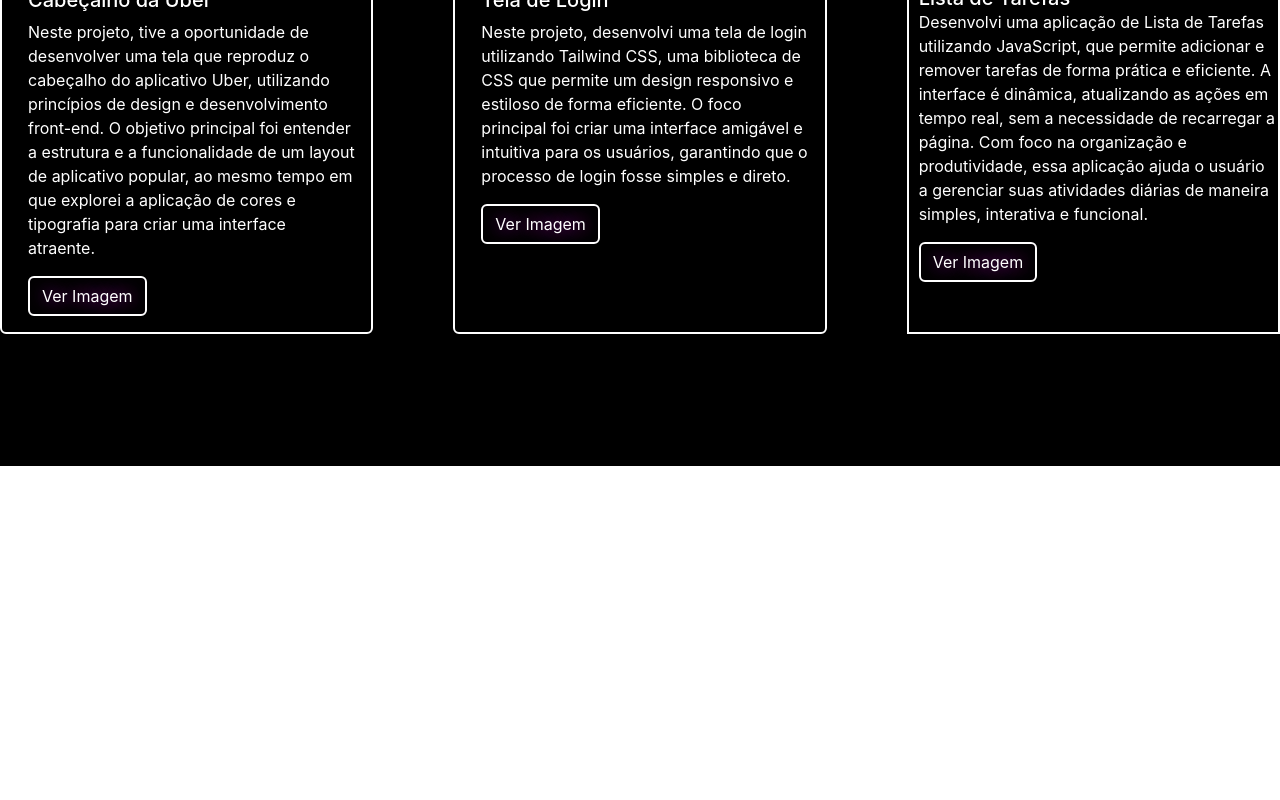
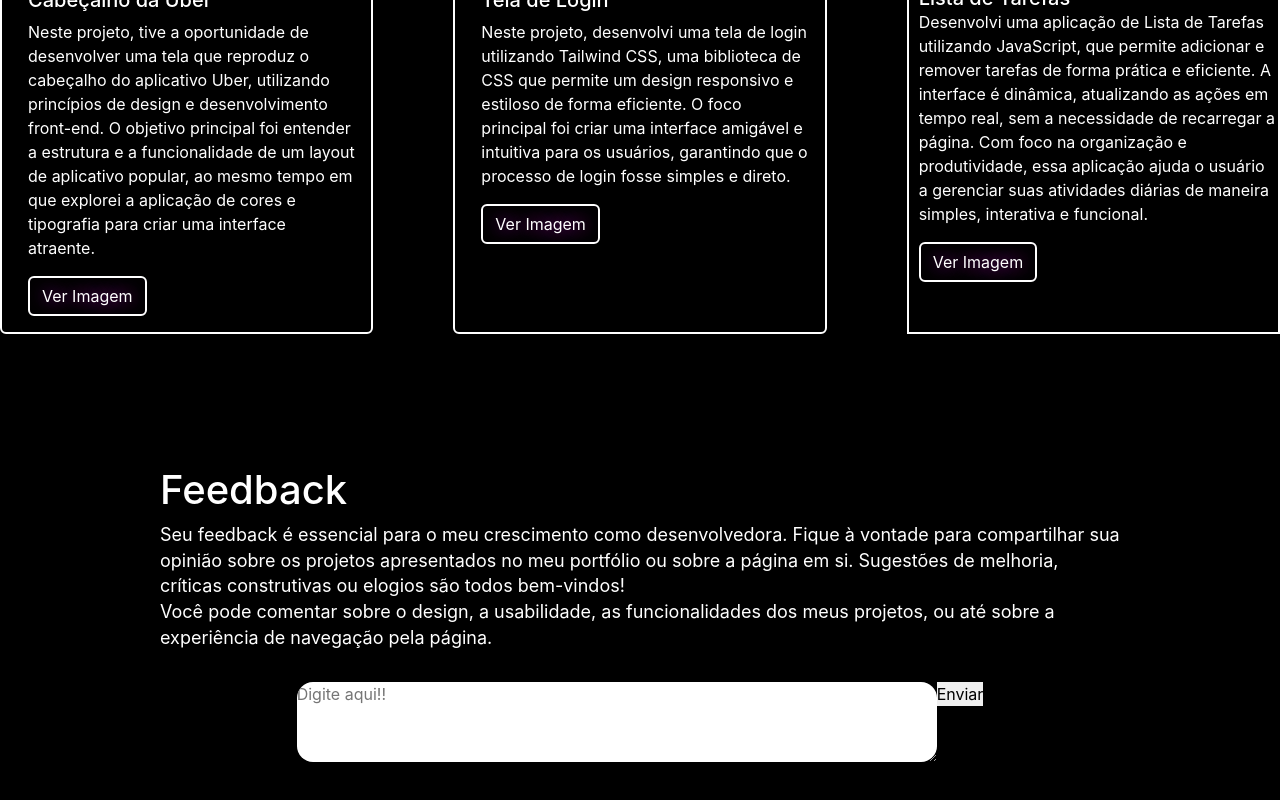
Before and after one commit to LuaPixel/Portifolio-react, a React (Create React App) app in the folder my-app/: page / in a window 1280 px wide. Shown: the part 2088-2888 px from the top of the page. Before the commit the page ends 2554 px from the top, so only its background shows below. Built offline with nearby package versions, Linux system fonts and the light colour scheme.

Commit message:
finalizando banco de dados

```diff
--- a/my-app/package.json
+++ b/my-app/package.json
@@ -7,7 +7,11 @@
     "@testing-library/react": "^13.4.0",
     "@testing-library/user-event": "^13.5.0",
     "axios": "^1.7.7",
+    "body-parser": "^1.20.3",
     "bootstrap": "^5.3.3",
+    "cors": "^2.8.5",
+    "express": "^4.21.1",
+    "mysql": "^2.18.1",
     "react": "^18.3.1",
     "react-dom": "^18.3.1",
     "react-scripts": "5.0.1",
--- a/my-app/src/App.js
+++ b/my-app/src/App.js
@@ -24,6 +24,7 @@ import Projetos from "./Projetos.js"
 
 import projetoForm from "./projetoForm.js"
 
+import Feedback from './Feedback.js';
 
 function App() {
   return (
@@ -32,6 +33,7 @@ function App() {
     <Main/>
     <Sobre/>
     <Projetos/>
+    <Feedback/>
   </div>
   );
 }
--- /dev/null
+++ b/my-app/src/Feedback.js
@@ -0,0 +1,58 @@
+import React, { useState } from "react";
+
+export default function Feedback() {
+    const [text, setText] = useState('');
+    const [responseMessage, setResponseMessage] = useState('');
+
+    const handleInputChange = (event) => {
+        setText(event.target.value);
+    };
+
+    const handleSubmit = async (event) => {
+        event.preventDefault();
+        console.log('Formulário enviado!');
+
+        try {
+            const response = await fetch('http://localhost/banco/index.php', {
+                method: 'POST',
+                headers: {
+                    'Content-Type': 'application/json',
+                },
+                body: JSON.stringify({ text }),
+            });
+
+            const data = await response.json();
+            console.log(data); // Adicione esta linha para ver o que está sendo retornado
+            setResponseMessage(data.message || data.error);
+            setText('');
+        } catch (error) {
+            console.error('Erro ao enviar feedback:', error);
+            setResponseMessage('Erro ao enviar feedback. Tente novamente.');
+        }
+    };
+
+    return (
+        <main className="feed bg-black text-white d-flex flex-column w-100 align-items-center">
+            <div className="feedback d-flex flex-column col-6 col-lg-6 col-sm-12 w-75 mb-3">
+                <h1>Feedback</h1>
+                <p>
+                    Seu feedback é essencial para o meu crescimento como desenvolvedora. Fique à vontade para compartilhar sua opinião sobre os projetos apresentados no meu portfólio ou sobre a página em si. Sugestões de melhoria, críticas construtivas ou elogios são todos bem-vindos! <br />
+                    Você pode comentar sobre o design, a usabilidade, as funcionalidades dos meus projetos, ou até sobre a experiência de navegação pela página.
+                </p>
+            </div>
+
+            <form onSubmit={handleSubmit} className="textarea-container d-flex w-100 justify-content-center">
+                <textarea
+                    className="textarea d-flex mb-5 w-50"
+                    value={text}
+                    placeholder="Digite aqui!!"
+                    onChange={handleInputChange}
+                />
+                <div>
+                    <button type="submit">Enviar</button>
+                </div>
+            </form>
+            {responseMessage && <p>{responseMessage}</p>}
+        </main>
+    );
+}
--- a/my-app/src/Style.css
+++ b/my-app/src/Style.css
@@ -213,6 +213,25 @@
 }
 
 
+.feedback{
+    display: grid;
+    justify-content: center;
+    line-height: 1.6rem;
+    font-size: large;
+}
+
+.feedback, h1{
+    overflow: hidden;
+}
+
+
+
+.textarea{
+    border-radius: 1rem;
+    height: 5rem;
+}
+
+
 
 
 @media (min-width: 300px) and (max-width: 991px ){
```
Also changed, not shown: my-app/banco/index.html (deleted, +0 -34 lines), 2 other files (tests, documents, lock files or other folders).
